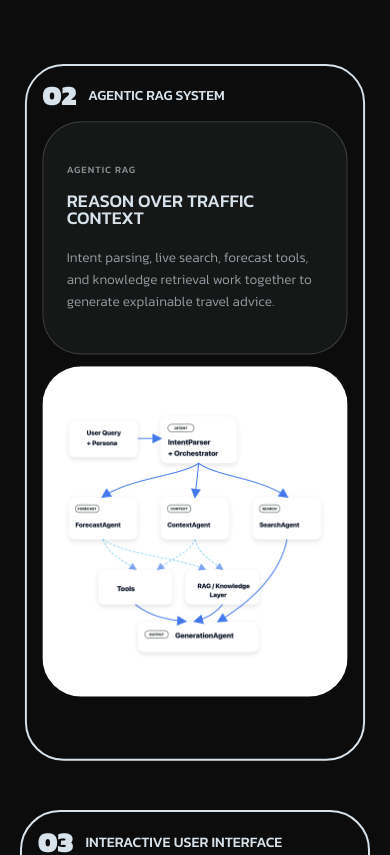
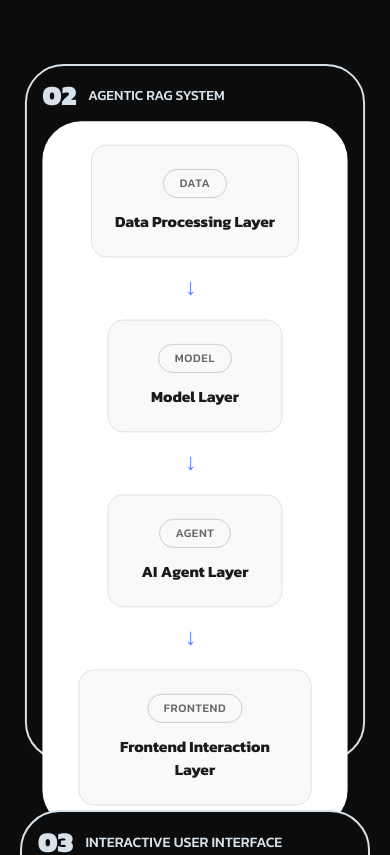
Before and after one commit to ForeverTTT/Autobahn-hackathon, a React (Vite) app in the folder pitch/: page / in a window 390 px wide. Shown: the part 4960-5815 px from the top of the page. Built offline with nearby package versions, Linux system fonts and the light colour scheme.

Commit message:
Replace architecture image with horizontal HTML diagram
- Remove image from agent-architecture layout
- Add horizontal flow: Data → Model → Agent → Frontend
- Responsive: vertical on mobile, horizontal on desktop

Co-Authored-By: Claude Opus 4.5 <noreply@anthropic.com>

```diff
--- a/pitch/src/sections/ProjectsSection.tsx
+++ b/pitch/src/sections/ProjectsSection.tsx
@@ -180,29 +180,57 @@ function ProjectCard({
             </div>
           </div>
         ) : project.layout === "agent-architecture" ? (
-          <div className="grid grid-cols-1 md:grid-cols-[28%_72%] gap-3 sm:gap-4">
-            <div
-              className={`min-h-[240px] md:h-[600px] ${RADIUS} border border-[#D7E2EA]/20 bg-[#D7E2EA]/5 p-6 sm:p-8 md:p-10 flex flex-col justify-center`}
-            >
-              <span className="text-[#D7E2EA]/60 font-medium uppercase tracking-widest text-[10px] sm:text-xs">
-                Agentic RAG
-              </span>
-              <h3
-                className="mt-4 text-[#D7E2EA] font-medium uppercase leading-none"
-                style={{ fontSize: "clamp(1.15rem, 2.1vw, 1.9rem)" }}
-              >
-                Reason over traffic context
-              </h3>
-              <p className="mt-5 text-[#D7E2EA]/65 font-light leading-relaxed text-sm sm:text-base md:text-lg">
-                Intent parsing, live search, forecast tools, and knowledge retrieval work
-                together to generate explainable travel advice.
-              </p>
+          <div className={`${RADIUS} bg-white p-6 sm:p-8 md:p-12`}>
+            <div className="flex flex-col md:flex-row items-center justify-center gap-4 md:gap-6">
+              {/* Data Layer */}
+              <div className="flex-1 min-w-[180px] max-w-[240px] bg-[#f8f9fa] rounded-2xl p-6 text-center border border-[#e0e0e0]">
+                <span className="inline-block px-4 py-1.5 rounded-full border border-[#ccc] text-xs font-medium text-[#666] uppercase tracking-wider mb-3">
+                  Data
+                </span>
+                <h4 className="text-[#1a1a1a] font-bold text-base sm:text-lg">
+                  Data Processing Layer
+                </h4>
+              </div>
+
+              {/* Arrow */}
+              <div className="text-[#5b7fff] text-2xl md:text-3xl rotate-90 md:rotate-0">→</div>
+
+              {/* Model Layer */}
+              <div className="flex-1 min-w-[180px] max-w-[240px] bg-[#f8f9fa] rounded-2xl p-6 text-center border border-[#e0e0e0]">
+                <span className="inline-block px-4 py-1.5 rounded-full border border-[#ccc] text-xs font-medium text-[#666] uppercase tracking-wider mb-3">
+                  Model
+                </span>
+                <h4 className="text-[#1a1a1a] font-bold text-base sm:text-lg">
+                  Model Layer
+                </h4>
+              </div>
+
+              {/* Arrow */}
+              <div className="text-[#5b7fff] text-2xl md:text-3xl rotate-90 md:rotate-0">→</div>
+
+              {/* Agent Layer */}
+              <div className="flex-1 min-w-[180px] max-w-[240px] bg-[#f8f9fa] rounded-2xl p-6 text-center border border-[#e0e0e0]">
+                <span className="inline-block px-4 py-1.5 rounded-full border border-[#ccc] text-xs font-medium text-[#666] uppercase tracking-wider mb-3">
+                  Agent
+                </span>
+                <h4 className="text-[#1a1a1a] font-bold text-base sm:text-lg">
+                  AI Agent Layer
+                </h4>
+              </div>
+
+              {/* Arrow */}
+              <div className="text-[#5b7fff] text-2xl md:text-3xl rotate-90 md:rotate-0">→</div>
+
+              {/* Frontend Layer */}
+              <div className="flex-1 min-w-[180px] max-w-[240px] bg-[#f8f9fa] rounded-2xl p-6 text-center border border-[#e0e0e0]">
+                <span className="inline-block px-4 py-1.5 rounded-full border border-[#ccc] text-xs font-medium text-[#666] uppercase tracking-wider mb-3">
+                  Frontend
+                </span>
+                <h4 className="text-[#1a1a1a] font-bold text-base sm:text-lg">
+                  Frontend Interaction Layer
+                </h4>
+              </div>
             </div>
-            <ProductImage
-              src={project.col1a}
-              alt="Agentic RAG architecture"
-              className="h-[340px] sm:h-[460px] md:h-[600px] p-1 sm:p-2 md:p-2"
-            />
           </div>
         ) : project.layout === "ui-showcase" ? (
           <div className="grid grid-cols-1 md:grid-cols-[32%_60%] justify-center gap-3 sm:gap-4 px-2 sm:px-4 md:px-8">
```
